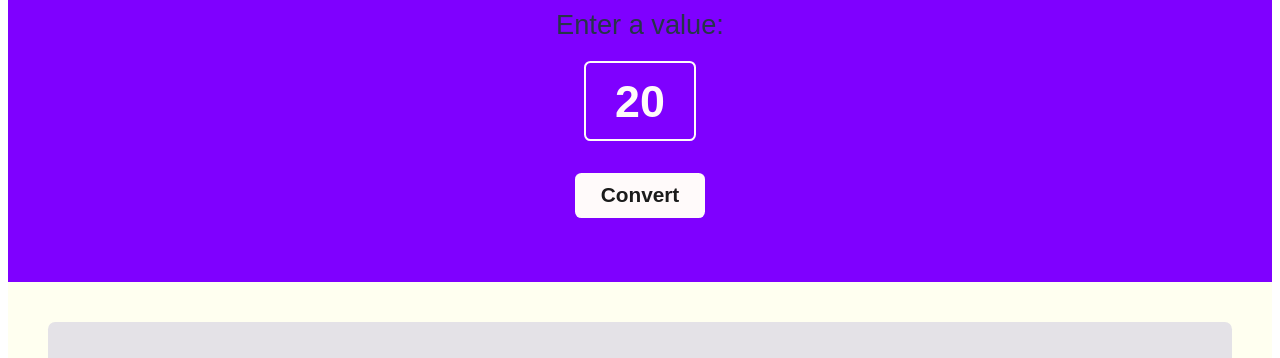
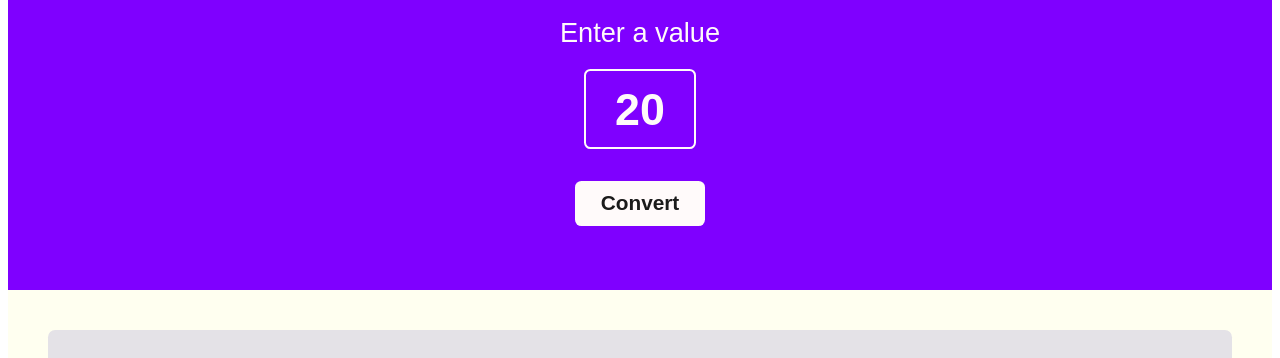
Before and after one commit to Mallikarjun-Karalatti/Unit-Converter, a website built with Vite: page index.html in a window 1280 px wide. Shown: the part 91-449 px from the top of the page. Built offline with nearby package versions, Linux system fonts and the light colour scheme; files whose address does not match are found by name.

Commit message:
Improved text color contrast

```diff
--- a/index.css
+++ b/index.css
@@ -78,19 +78,20 @@ main {
 #cta {
     background-color: var(--color-primary);
     padding: 3rem;
-    color: var(--txt-color-primary);
+    color: var(--text-color-ternary);
     border-top-left-radius: 0.5rem;
     border-top-right-radius: 0.5rem;
 }
 
 h1{
-    margin-bottom: 1.5rem;
+    margin-bottom: 2rem;
     font-size: var(--fs-level2);
+    color: var(--txt-color-primary);
 }
 
 label {
     font-size: var(--fs-level3);
-    color: var(--txt-color-secondary);
+    color: var(--txt-color-primary);
     display: block;
     margin-bottom: 0.5rem;
 }
--- a/index.html
+++ b/index.html
@@ -11,7 +11,7 @@
        <main>
         <section id="cta">
             <h1>Metric/Imperial Unit Convertion</h1>
-            <label for="quantity">Enter a value:</label>
+            <label for="quantity">Enter a value</label>
             <input type="number" id="quantity" name="quantity" value="20"/>
             <button>Convert</button>
         </section>
```
